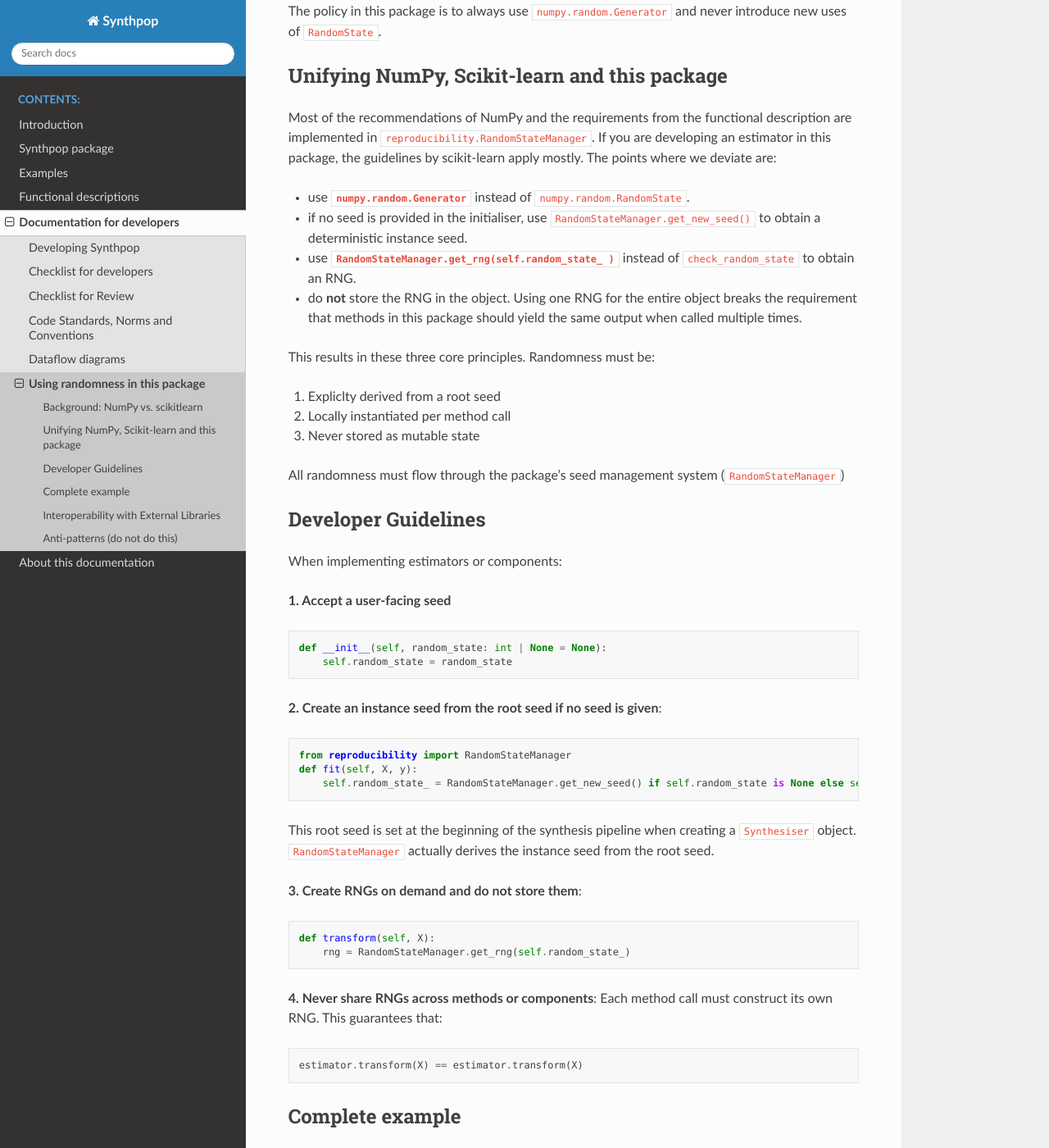
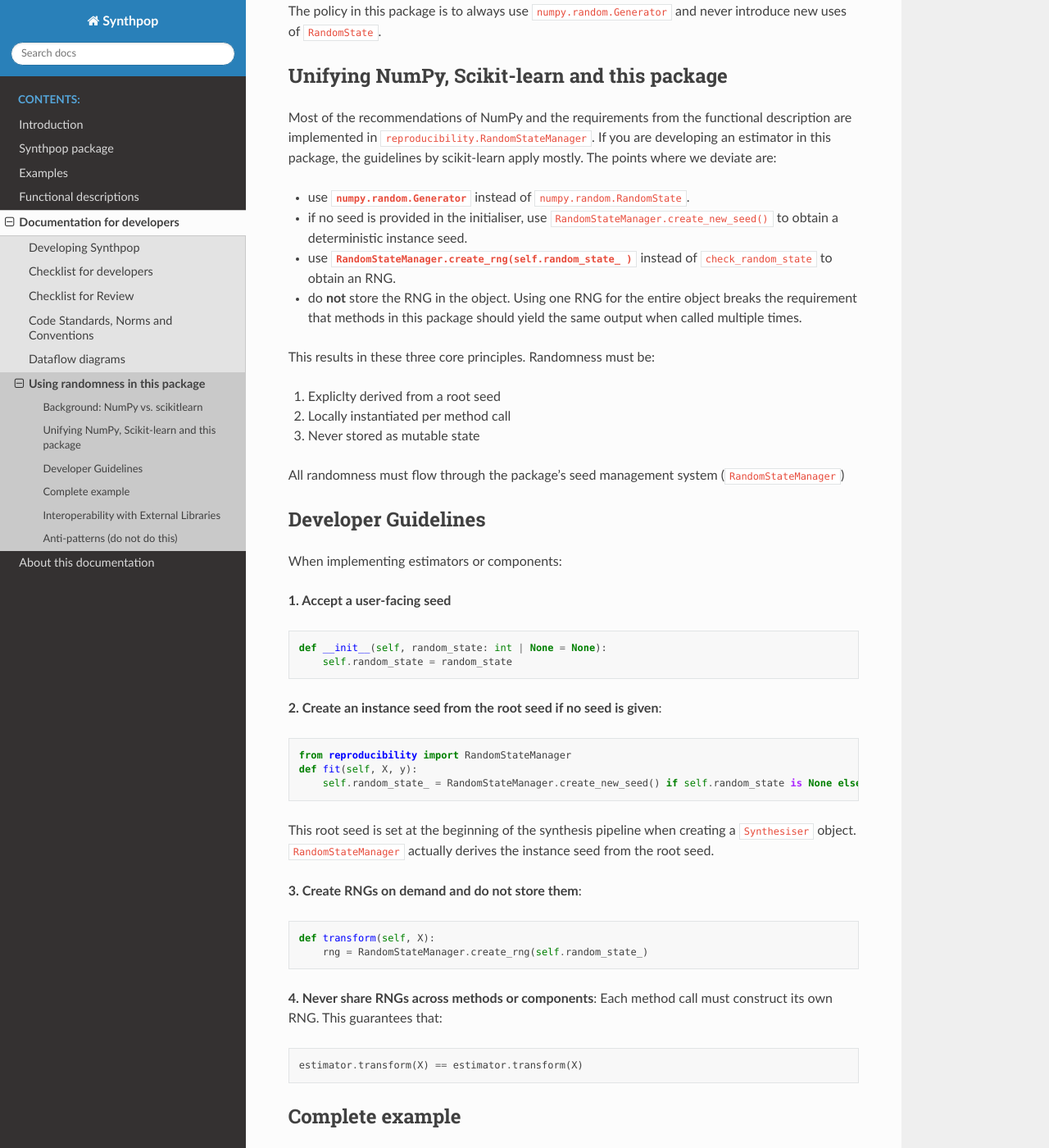
Before and after one commit to duonl/synthpop-py, a Sphinx documentation site: the page built from docs/source/developer/randomness.md, in a window 1280 px wide and 1400 px high, scrolled down 504 px. Shown: the whole window at 82% size. Built offline with Sphinx 7.4.7 and the Read the Docs theme 3.1.0, drawn with Linux system fonts in a browser that asks for light colours; some of the changed text lies outside the part shown.

Commit message:
Update randomness.md

````diff
--- a/docs/source/developer/randomness.md
+++ b/docs/source/developer/randomness.md
@@ -17,8 +17,8 @@ Most of the recommendations of NumPy and the requirements from the functional de
 If you are developing an estimator in this package, the guidelines by scikit-learn apply mostly. The points where we deviate are:
 
 - use **`numpy.random.Generator`** instead of `numpy.random.RandomState`.
-- if no seed is provided in the initialiser, use `RandomStateManager.get_new_seed()` to obtain a deterministic instance seed.
-- use **`RandomStateManager.get_rng(self.random_state_ )`** instead of `check_random_state` to obtain an RNG.
+- if no seed is provided in the initialiser, use `RandomStateManager.create_new_seed()` to obtain a deterministic instance seed.
+- use **`RandomStateManager.create_rng(self.random_state_ )`** instead of `check_random_state` to obtain an RNG.
 - do **not** store the RNG in the object.
 Using one RNG for the entire object breaks the requirement that methods in this package should yield the same output when called multiple times.
 
@@ -41,14 +41,14 @@ def __init__(self, random_state: int | None = None):
 ```python
 from reproducibility import RandomStateManager
 def fit(self, X, y):
-    self.random_state_ = RandomStateManager.get_new_seed() if self.random_state is None else self.random_state
+    self.random_state_ = RandomStateManager.create_new_seed() if self.random_state is None else self.random_state
 ```
 This root seed is set at the beginning of the synthesis pipeline when creating a `Synthesiser` object. `RandomStateManager` actually derives the instance seed from the root seed.
 
 **3. Create RNGs on demand and do not store them**:
 ```python
 def transform(self, X):
-    rng = RandomStateManager.get_rng(self.random_state_)
+    rng = RandomStateManager.create_rng(self.random_state_)
 ```
 
 **4. Never share RNGs across methods or components**:
@@ -75,13 +75,13 @@ class GaussianNoise(BaseEstimator, TransformerMixin):
 
     # the arguments are ignored anyway, so we make them optional
     def fit(self, X=None, y=None):
-        self.random_state_ = RandomStateManager.get_new_seed() if self.random_state is None else self.random_state
-        rng = RandomStateManager.get_rng(self._seed)
+        self.random_state_ = RandomStateManager.create_new_seed() if self.random_state is None else self.random_state
+        rng = RandomStateManager.create_rng(self._seed)
         # use the RNG when fitting if needed.
 
     def transform(self, X):
         n_samples = X.shape[0]
-        rng = RandomStateManager.get_rng(self._seed)
+        rng = RandomStateManager.create_rng(self._seed)
         return rng.integers(0, 100, size=n_samples)
 ```
 
@@ -91,7 +91,7 @@ Some libraries (including scikit-learn) expect a "random state" argument. In tho
 ## Anti-patterns (do not do this)
 **Storing RNGS**
 ```python
-self.rng = RandomStateManager.get_rng(self.seed)
+self.rng = RandomStateManager.create_rng(self.seed)
 ```
 This breaks reproducibility across repeated calls.
 
````
